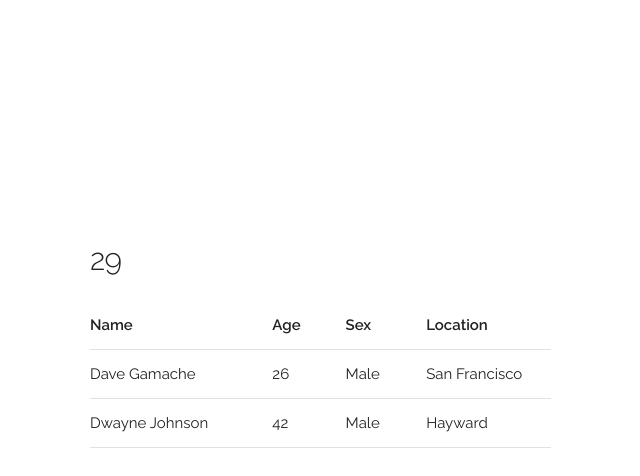
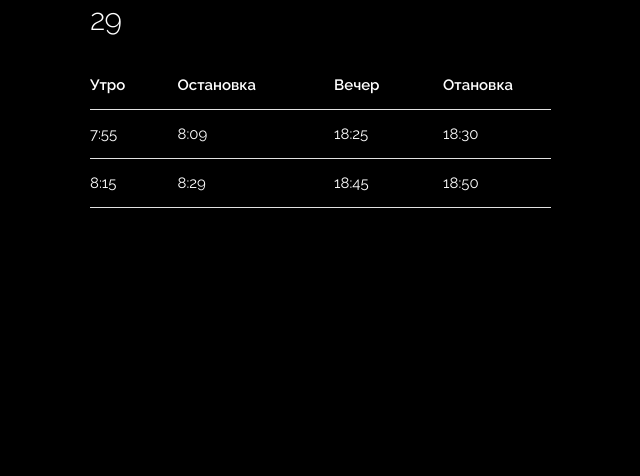
Before and after one commit to pro2s/phoneWidget, a plain HTML site: page index.html in a window 1280 px wide. Shown: the whole page, without its empty margins (70-710 px from the left). Drawn offline with Linux system fonts and the light colour scheme.

Commit message:
fix colors and test

```diff
--- a/index.html
+++ b/index.html
@@ -25,7 +25,12 @@
   <!-- Favicon
   –––––––––––––––––––––––––––––––––––––––––––––––––– -->
   <link rel="icon" type="image/png" href="images/favicon.png">
-
+  <style>
+    body {
+        background-color: #000;
+        color: #fff;
+    }
+  </style>
 </head>
 <body>
 
@@ -33,29 +38,29 @@
   –––––––––––––––––––––––––––––––––––––––––––––––––– -->
   <div class="container">
     <div class="row">
-      <div class="one-half column" style="margin-top: 25%">
+      <div class="one-half column">
         <h4>29</h4>
         <table class="u-full-width">
           <thead>
             <tr>
-              <th>Name</th>
-              <th>Age</th>
-              <th>Sex</th>
-              <th>Location</th>
+              <th>Утро</th>
+              <th>Остановка</th>
+              <th>Вечер</th>
+              <th>Отановка</th>
             </tr>
           </thead>
           <tbody>
             <tr>
-              <td>Dave Gamache</td>
-              <td>26</td>
-              <td>Male</td>
-              <td>San Francisco</td>
+              <td>7:55</td>
+              <td>8:09</td>
+              <td>18:25</td>
+              <td>18:30</td>
             </tr>
             <tr>
-              <td>Dwayne Johnson</td>
-              <td>42</td>
-              <td>Male</td>
-              <td>Hayward</td>
+              <td>8:15</td>
+              <td>8:29</td>
+              <td>18:45</td>
+              <td>18:50</td>
             </tr>
           </tbody>
         </table>
```
